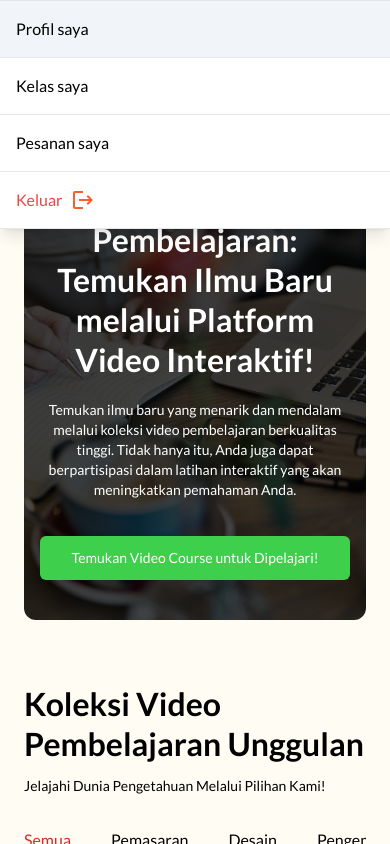
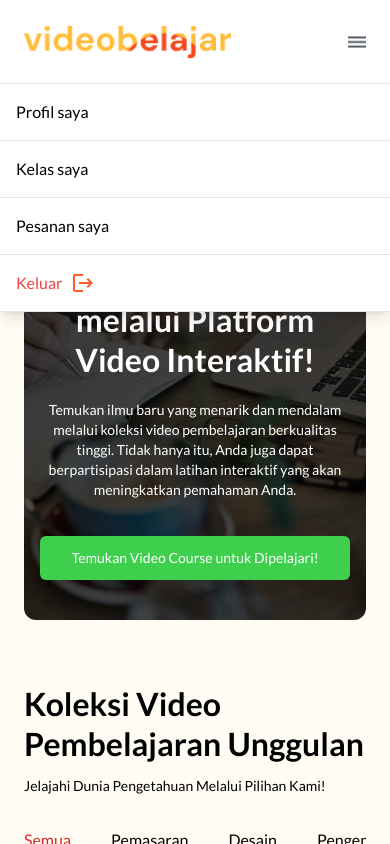
Before and after one commit to meQlause/Mission5, a React (Vite) app: page / in a window 390 px wide. Both pictures are taken after a click on the picture 357 px from the left and 42 px from the top of the page. Shown: the top 844 px of the page. Built offline with nearby package versions, Linux system fonts and the light colour scheme.

Commit message:
fix: change dropdown positioning from absolute to fixed.

```diff
--- a/src/index.css
+++ b/src/index.css
@@ -556,6 +556,10 @@ video {
   display: none;
 }
 
+.fixed{
+  position: fixed;
+}
+
 .absolute{
   position: absolute;
 }
@@ -564,10 +568,13 @@ video {
   position: relative;
 }
 
+.sticky{
+  position: sticky;
+}
+
 .-left-10{
   left: -2.5rem;
 }
-
 
 .left-0{
   left: 0px;
@@ -585,8 +592,8 @@ video {
   top: 66.666667%;
 }
 
-.top-\[10px\]{
-  top: 10px;
+.top-\[83px\]{
+  top: 83px;
 }
 
 .top-full{
@@ -652,10 +659,6 @@ video {
 
 .mt-1{
   margin-top: 0.25rem;
-}
-
-.mt-10{
-  margin-top: 2.5rem;
 }
 
 .mt-2{
--- a/src/layouts/header.tsx
+++ b/src/layouts/header.tsx
@@ -41,7 +41,7 @@ export const HeaderLayout = () => {
       </header>
       {showDropdown && (
         <div
-          className="absolute left-0 top-[83px] w-screen bg-white shadow-lg md:hidden"
+          className="fixed left-0 top-[83px] w-screen bg-white shadow-lg md:hidden"
           style={{ zIndex: 100 }}
         >
           <div
```
